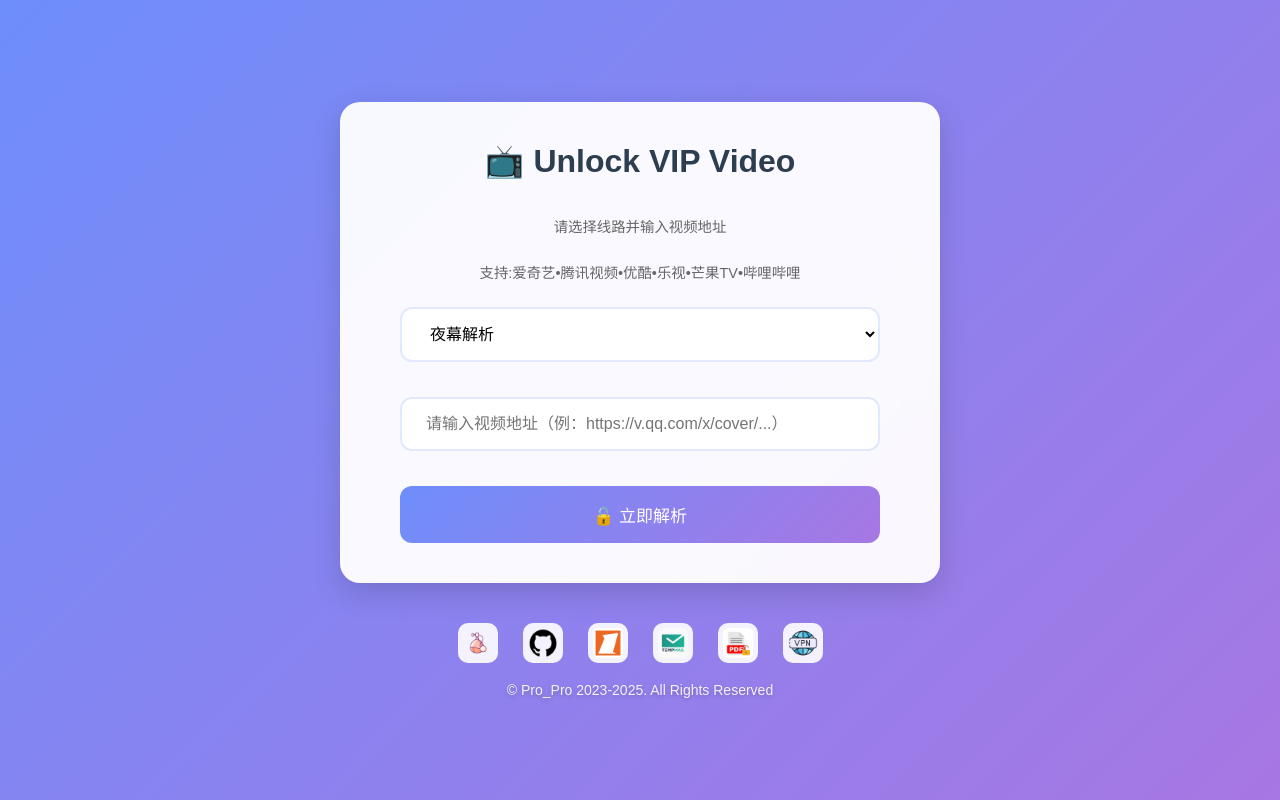
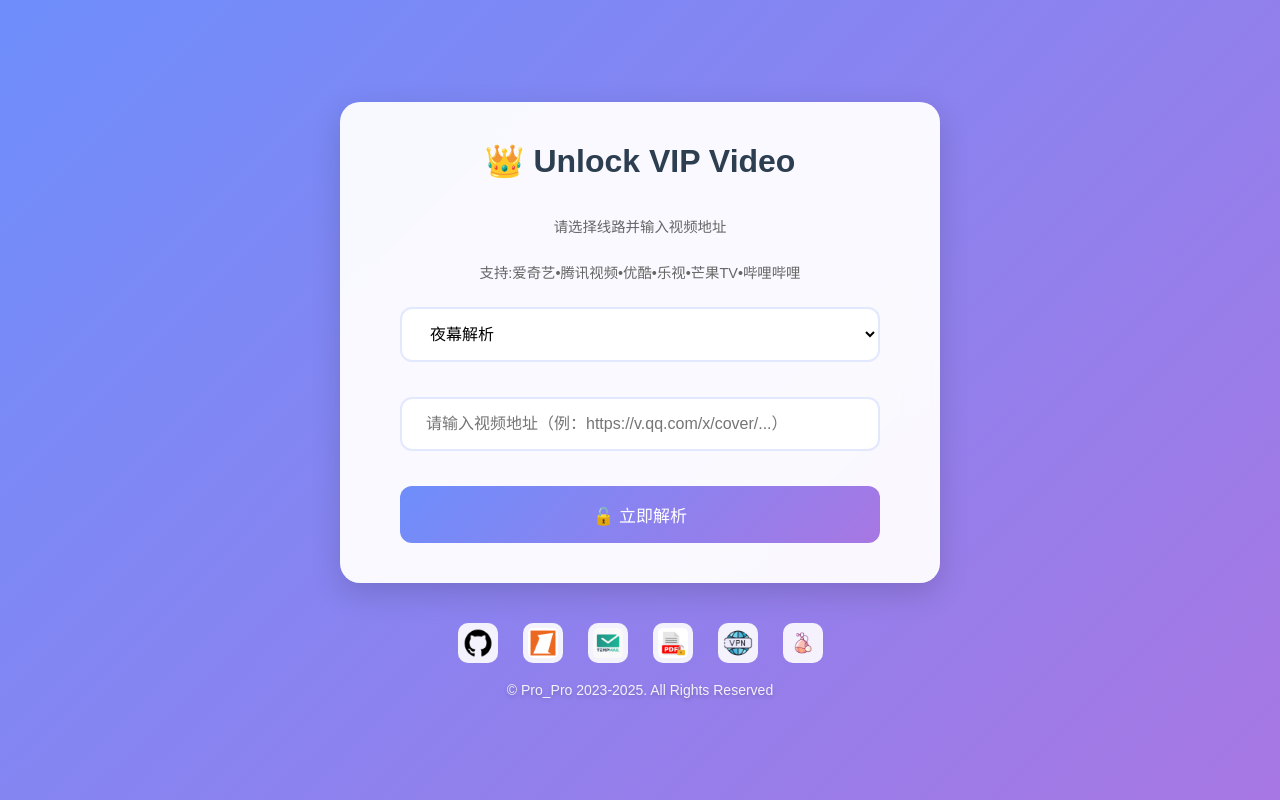
Before and after one commit to huijingfei/vip-video, a plain HTML site: page index.html in a window 1280 px wide. Drawn offline with Linux system fonts and the light colour scheme.

Commit message:
Update index.html

```diff
--- a/index.html
+++ b/index.html
@@ -9,7 +9,7 @@
 </head>
 <body>
     <div class="container">
-        <h2>📺 Unlock VIP Video</h2>
+        <h2>👑 Unlock VIP Video</h2>
         <p class="subtitle">请选择线路并输入视频地址</p>
         <p class="subtitle">支持:爱奇艺•腾讯视频•优酷•乐视•芒果TV•哔哩哔哩</p>
 
@@ -35,9 +35,6 @@
 
     <footer>
         <div class="footer-right">
-            <a href="https://tigress.cc/" target="_blank" class="footer-icon">
-                <img src="https://raw.githubusercontent.com/huijingfei/vip-video/refs/heads/main/icon/bottle.png" alt="霏💄" class="icon-img">
-            </a>
             <a href="https://github.com/iqo3333/VIP_Video-parsing" target="_blank" class="footer-icon">
                 <img src="https://raw.githubusercontent.com/huijingfei/vip-video/refs/heads/main/icon/github.png" alt="GitHub" class="icon-img">
             </a>
@@ -53,6 +50,9 @@
             <a href="https://ccola.xn--vuqr2hh88bion.xn--io0a7i/#/register?code=EIYihGZw" target="_blank" class="footer-icon">
                 <img src="https://raw.githubusercontent.com/huijingfei/vip-video/refs/heads/main/icon/vpn.png" alt="Cola VPN" class="icon-img">
             </a>
+            <a href="https://tigress.cc/" target="_blank" class="footer-icon">
+                <img src="https://raw.githubusercontent.com/huijingfei/vip-video/refs/heads/main/icon/bottle.png" alt="霏💄" class="icon-img">
+            </a>
         </div>
         <p class="copyright">© Pro_Pro 2023-2025. All Rights Reserved</p>
     </footer>
```
